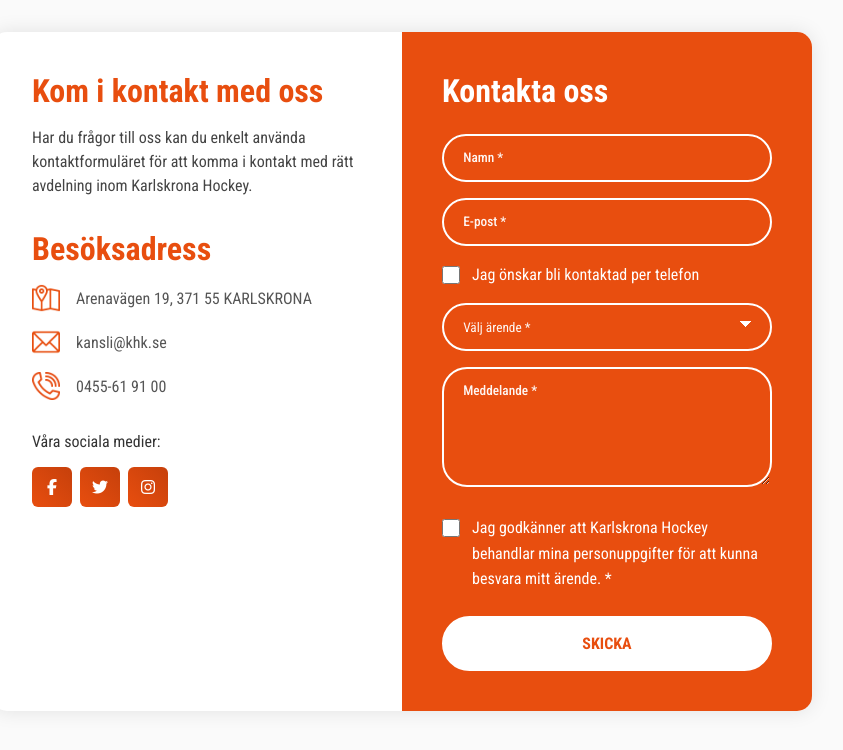
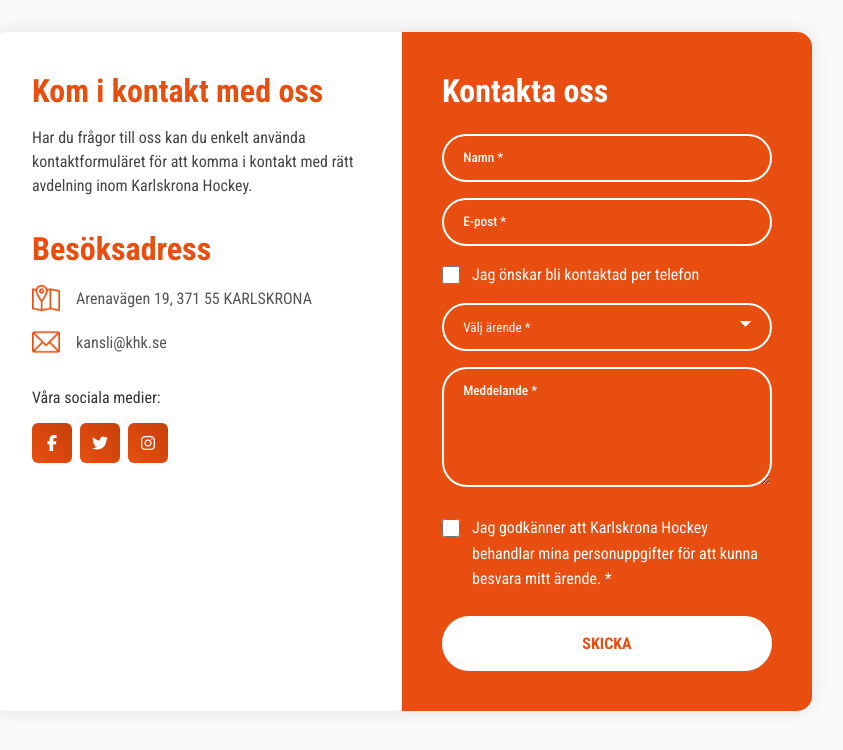
Before and after one commit to KHKse-coderepository/KHK-Contact-Form, a plain HTML site: page index.html in a window 1280 px wide. Shown: the whole page, without its empty margins (238-1081 px from the left). Drawn offline with Linux system fonts and the light colour scheme.

Commit message:
Update index.html

```diff
--- a/index.html
+++ b/index.html
@@ -47,11 +47,6 @@
           <div class="information">
             <img src="img/email.png" class="icon" alt="E-post" />
             <p>kansli@khk.se</p>
-          </div>
-
-          <div class="information">
-            <img src="img/phone.png" class="icon" alt="Telefon" />
-            <p>0455-61 91 00</p>
           </div>
 
         </div>
```
